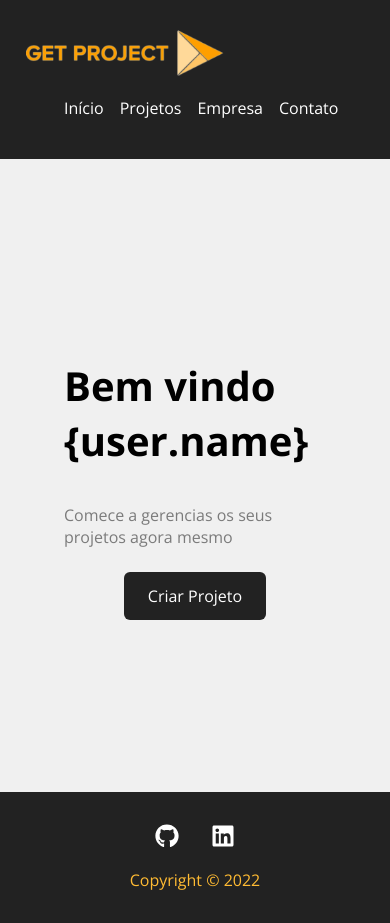
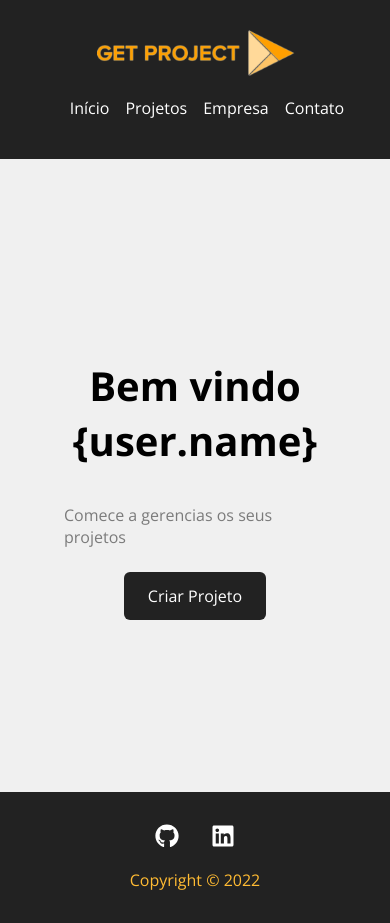
Before and after one commit to paulpessoa/get-project, a React (Create React App) app: page / in a window 390 px wide. Built offline with nearby package versions, Linux system fonts and the light colour scheme.

Commit message:
align titles

```diff
--- a/src/components/layout/Container.module.css
+++ b/src/components/layout/Container.module.css
@@ -5,6 +5,13 @@
     justify-content: space-between;
     margin: 0 auto;
     flex-wrap: wrap;
+}
+
+@media screen and (max-width: 600px) {
+    .container {
+        justify-content: center;
+    }
+
 }
 
 .min-height {
--- a/src/components/layout/Navbar.module.css
+++ b/src/components/layout/Navbar.module.css
@@ -1,6 +1,6 @@
 .navbar {
     display: flex;
-    justify-content: space-between;
+    justify-content: center;
     background-color: #222;
     padding: 1.5em;
 }
--- a/src/components/pages/Home.js
+++ b/src/components/pages/Home.js
@@ -6,7 +6,7 @@ function Home () {
     return (
         <div className={styles.home_container}>
             <h1>Bem vindo {'{user.name}'}</h1>
-            <p>Comece a gerencias os seus projetos agora mesmo</p>
+            <p>Comece a gerencias os seus projetos</p>
             <LinkButton to="/newproject" text="Criar Projeto"/>
         </div>
     )
--- a/src/components/pages/Home.module.css
+++ b/src/components/pages/Home.module.css
@@ -11,6 +11,7 @@
 .home_container h1 {
     font-size: 2.5em;
     margin-bottom: .5em;
+    text-align: center;
 }
 
 .home_container h1 span {
```
